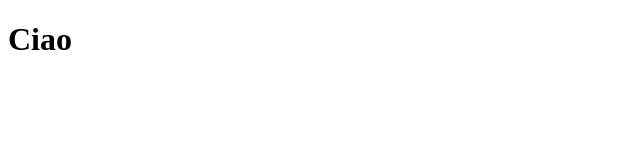
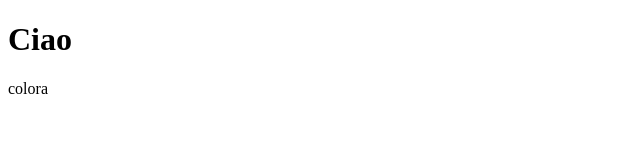
Before and after one commit to Alecaring/test, a plain HTML site: page index.html in a window 1280 px wide. Shown: the full height of the page, 0-640 px from the left. Drawn offline with Linux system fonts and the light colour scheme.

Commit message:
add: first p

```diff
--- a/index.html
+++ b/index.html
@@ -7,5 +7,6 @@
 </head>
 <body>
     <h1>Ciao</h1>
+    <p>colora</p>
 </body>
 </html>
```
Also changed, not shown: 1 other file.
